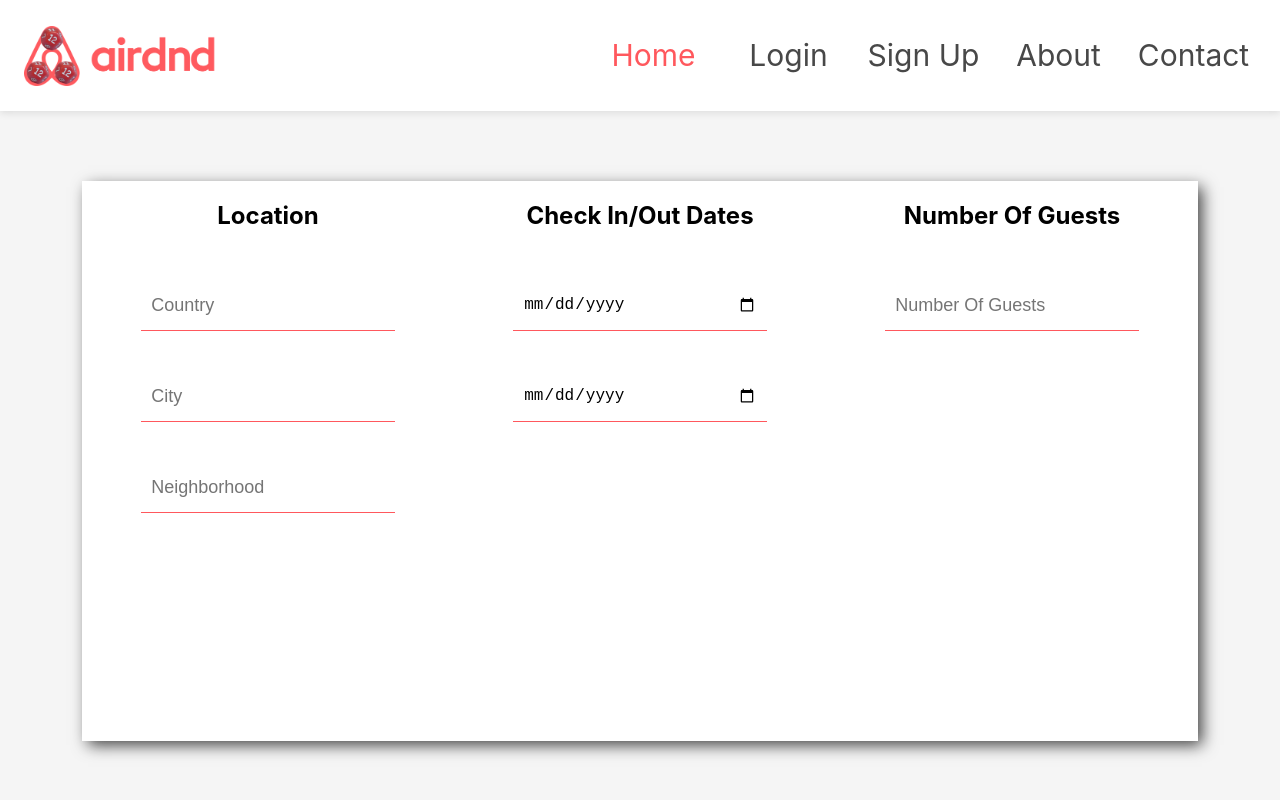
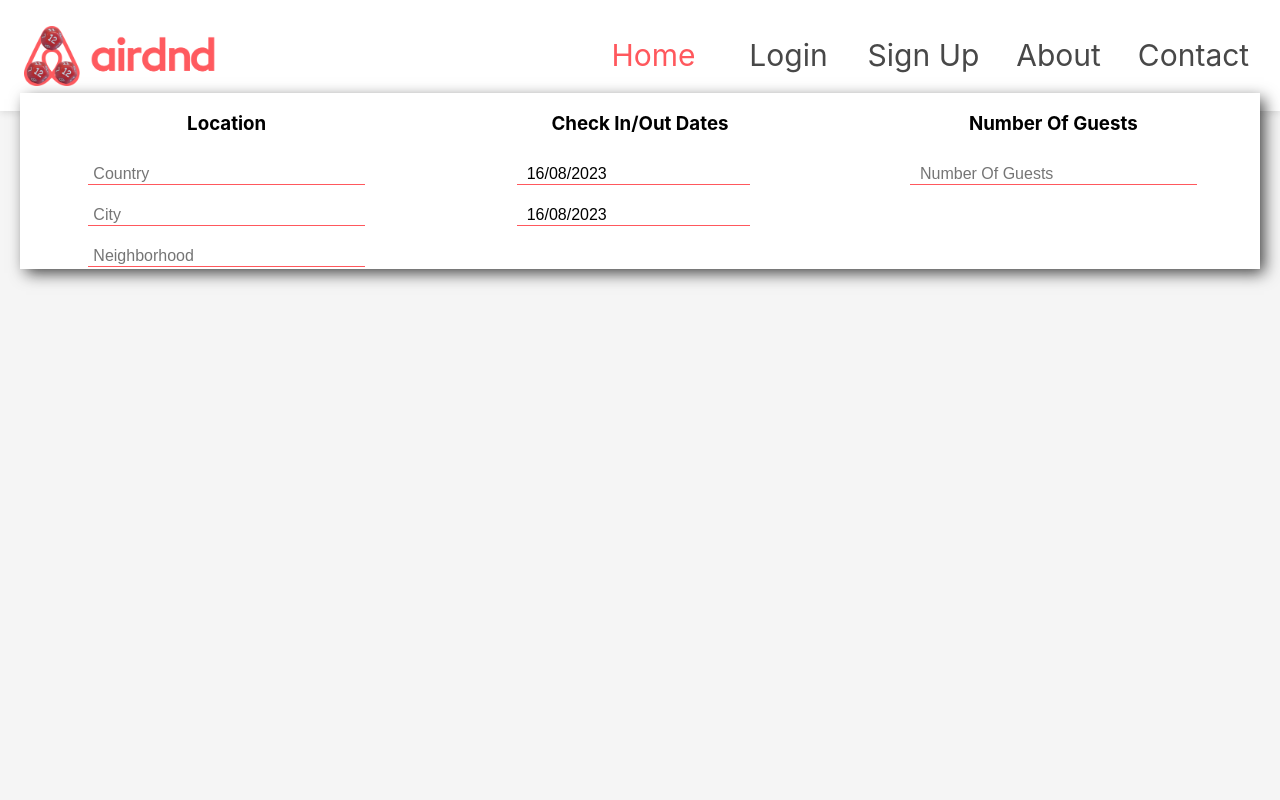
Before and after one commit to Christos-Tasioulas/airdnd-client, a React (Create React App) app: page / in a window 1280 px wide. Shown: the top 800 px of the page. Built offline with nearby package versions, Linux system fonts and the light colour scheme.

Commit message:
Date Inputs now function properly
Co-authored-by: VaggelisPapako <VaggelisPapako@users.noreply.github.com>

```diff
--- a/package.json
+++ b/package.json
@@ -3,11 +3,13 @@
   "version": "0.1.0",
   "private": true,
   "dependencies": {
+    "@bcad1591/react-date-picker": "^0.1.1",
     "@testing-library/jest-dom": "^5.16.5",
     "@testing-library/react": "^13.4.0",
     "@testing-library/user-event": "^13.5.0",
     "path-browserify": "^1.0.1",
     "react": "^18.2.0",
+    "react-datepicker": "^4.16.0",
     "react-dom": "^18.2.0",
     "react-router-dom": "^6.14.1",
     "react-scripts": "5.0.1",
--- a/src/components/Home.css
+++ b/src/components/Home.css
@@ -17,16 +17,16 @@
     box-shadow: 5px 5px 15px -1px rgba(0,0,0,0.75);
     display: flex;
     flex-direction: column;
-    height: 70%;
-    width: 90%;
-    margin-top: -40px;
+    height: 22%;
+    width: 100%;
+    margin-top: -600px;
     margin-bottom: 100px;
 }
 
 .App-home-form-details {
     display: flex;
     flex-direction: row;
-    height: 75%;
+    height: 100%;
 }
 
 .App-home-form-location {
@@ -37,12 +37,19 @@
     width: calc(100%/3);
 }
 
+.App-home-form-other {
+    width: calc(100%/3);
+    display: flex;
+    flex-direction: column;
+}
+
 .App-home-form-text {
-    width: calc(100%/3);
+    height: 50%;
+    width: 100%;
 }
 
 .App-home-form-submit {
-    height: 25%;
+    height: 50%;
 }
 
 .App-home-form-location-inputs {
@@ -60,14 +67,14 @@
 .App-home-form-location-input {
     width: 80%;
     margin: 10px;
-    height: 40px;
+    height: 10px;
     display: block;
     border: none;
-    padding: 5px 10px;
-    font-size: large;
+    padding: 5px 5px;
+    font-size: medium;
     border-bottom: 1px solid #ff585d;
     outline: none;
-    margin-top: 30px;
+    /* margin-top: 10px; */
 }
 
 .App-home-form-date-inputs {
@@ -85,14 +92,27 @@
 .App-home-form-date-input {
     width: 80%;
     margin: 10px;
-    height: 40px;
+    height: 10px;
     display: block;
     border: none;
     padding: 5px 10px;
-    font-size: large;
+    font-size: medium;
     border-bottom: 1px solid #ff585d;
     outline: none;
-    margin-top: 30px;
+    /* margin-top: 30px; */
+}
+
+.react-datepicker-wrapper {
+    width: 80%;
+}
+
+.react-datepicker-popper div{
+    background: #f7b6b8 !important;
+    padding: 0px !important;
+}
+
+.react-datepicker-popper div div{
+    /* color: #484848 !important; */
 }
 
 .App-home-form-text-inputs {
@@ -110,12 +130,12 @@
 .App-home-form-text-input {
     width: 80%;
     margin: 10px;
-    height: 40px;
+    height: 10px;
     display: block;
     border: none;
     padding: 5px 10px;
-    font-size: large;
+    font-size: medium;
     border-bottom: 1px solid #ff585d;
     outline: none;
-    margin-top: 30px;
+    /* margin-top: 30px; */
 }
--- a/src/components/Home.js
+++ b/src/components/Home.js
@@ -1,7 +1,9 @@
 import React, {useState, useEffect} from 'react';
 import AdminHome from './AdminHome';
+import "react-datepicker/dist/react-datepicker.css";
 import './Home.css';
 import TextInput from './TextInput';
+import DatePicker from "react-datepicker";
 
 export default function Home(props) {
 
@@ -64,12 +66,18 @@ export default function Home(props) {
 
     }, [props.token])
 
+    const currentDate = new Date();
+    const year = currentDate.getFullYear();
+    const month = (currentDate.getMonth() + 1).toString().padStart(2, '0');
+    const day = currentDate.getDate().toString().padStart(2, '0');
+    const formattedDate = `${year}-${month}-${day}`;
+
     const [formData, setFormData] = useState({
         neighborhood: "",
         city: "",
         country: "",
-        checkInDate: "",
-        checkOutDate: "",
+        checkInDate: currentDate,
+        checkOutDate: currentDate,
         numPeople: "",
     })
 
@@ -81,9 +89,9 @@ export default function Home(props) {
     ]
 
     const dateInputs = [
-        { id:4, type: "date", placeholder: "Check In", className:"App-home-form-date-input", name: "checkIn", value: formData.checkInDate},
-        { id:5, type: "date", placeholder: "Check Out", className: "App-home-form-date-input", name: "checkOut", value: formData.checkOutDate},
-    ]
+        { id: 4, placeholder: "Check In", name: "checkInDate", className: "App-home-form-date-input", selected: formData.checkInDate, minDate: new Date()},
+        { id: 5, placeholder: "Check Out", name: "checkOutDate", className: "App-home-form-date-input", selected: formData.checkOutDate, minDate: formData.checkInDate },
+      ];
 
     const textInputs = [
         { id:6, type: "text", placeholder: "Number Of Guests", className: "App-home-form-text-input", name: "numPeople", value: formData.numPeople},
@@ -101,17 +109,37 @@ export default function Home(props) {
         />
     ));
 
-    const dateElements = dateInputs.map(dateInput => (
-        <TextInput
+    const MyContainer = ({ className, children }) => {
+        return (
+          <div style={{ padding: "16px", background: "#216ba5", color: "#fff" }}>
+            <div className={className}>
+              <div style={{ position: "relative" }}>{children}</div>
+            </div>
+          </div>
+        );
+    };
+
+    const dateElements = dateInputs.map((dateInput) => (
+        <DatePicker
             key={dateInput.id}
-            type={dateInput.type}
-            placeholder={dateInput.placeholder}
+            placeholderText={dateInput.placeholder}
             className={dateInput.className}
+            selected={dateInput.selected}
             name={dateInput.name}
-            value={dateInput.value}
-            onChange={(event) => handleChange(event)}
+            dateFormat="dd/MM/yyyy"
+            minDate={dateInput.minDate}
+            calendarContainer={MyContainer}
+            onChange={(date) => handleDateChange(dateInput.name, date)} // Use a separate handler for date changes
         />
     ));
+
+    // Handler for date changes
+    function handleDateChange(name, date) {
+        setFormData((prevFormData) => ({
+        ...prevFormData,
+        [name]: date, // Update the selected date
+        }));
+    }
 
     const textElements = textInputs.map(textInput => (
         <TextInput
@@ -127,14 +155,12 @@ export default function Home(props) {
 
     // This is where we change the formData members accordingly
     function handleChange(event) {
-        const {name, value, type, checked} = event.target
+        const {name, value, type, selected} = event.target
         setFormData(prevFormData => ({
             ...prevFormData,
-            [name]: type === "checkbox" ? checked : value
+            [name]: type === "date" ? selected : value
         }))
     }
-
-    console.log(formData)
 
     return(
         <main className='App-home'>
@@ -142,25 +168,27 @@ export default function Home(props) {
             {!isAdmin && (isTenant || isAnonymous) && <form className='App-home-form'>
                 <div className='App-home-form-details'>
                     <div className='App-home-form-location'>
-                        <h2>Location</h2>
+                        <h3>Location</h3>
                         <div className='App-home-form-location-inputs'>
                             {locationElements}
                         </div>
                     </div>
                     <div className='App-home-form-date'>
-                        <h2>Check In/Out Dates</h2>
+                        <h3>Check In/Out Dates</h3>
                         <div className='App-home-form-date-inputs'>
                             {dateElements}
                         </div>
                     </div>
-                    <div className='App-home-form-text'>
-                        <h2>Number Of Guests</h2>
-                        <div className='App-home-form-text-inputs'>
-                            {textElements}
+                    <div className='App-home-form-other'>
+                        <div className='App-home-form-text'>
+                            <h3>Number Of Guests</h3>
+                            <div className='App-home-form-text-inputs'>
+                                {textElements}
+                            </div>
                         </div>
+                        <div className='App-home-form-submit'></div>
                     </div>
                 </div>
-                <div className='App-home-form-submit'></div>
             </form>}
         </main>
     )
```
Also changed, not shown: 1 other file (tests, documents, lock files or other folders).
